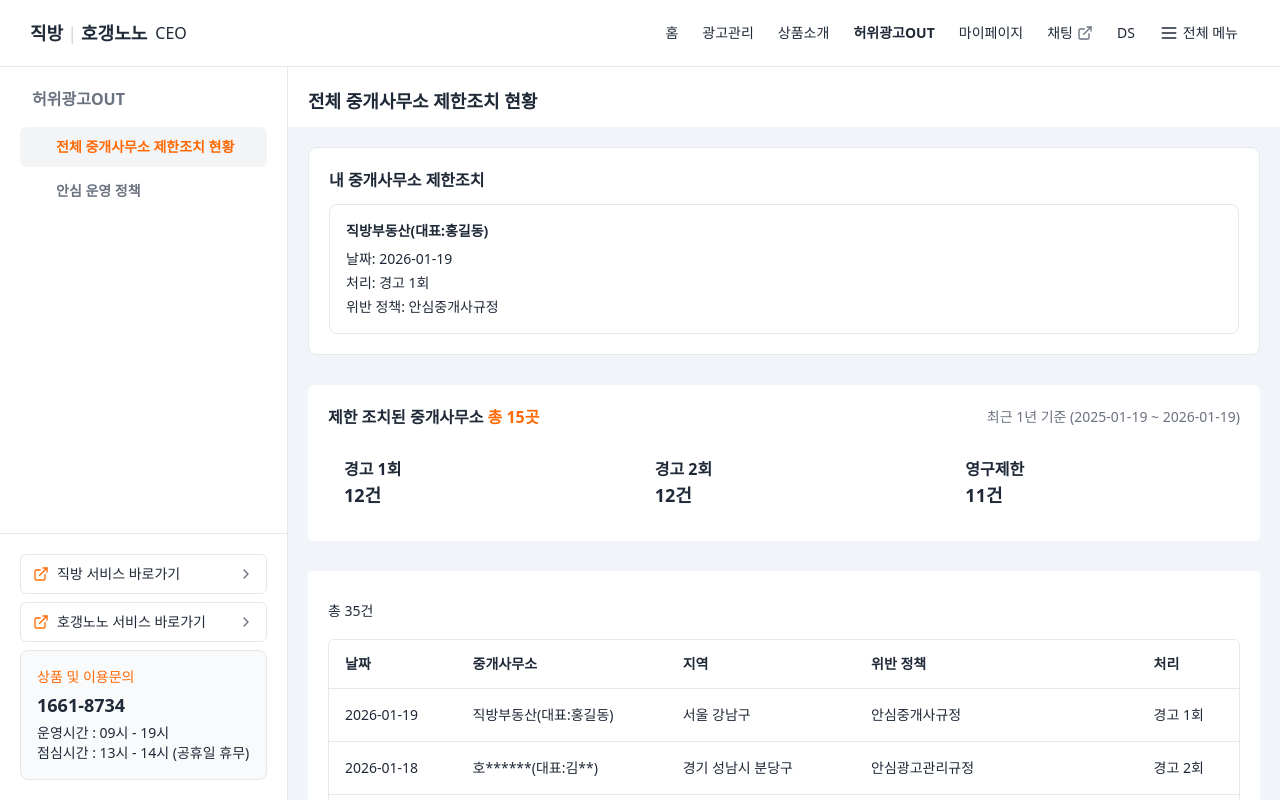
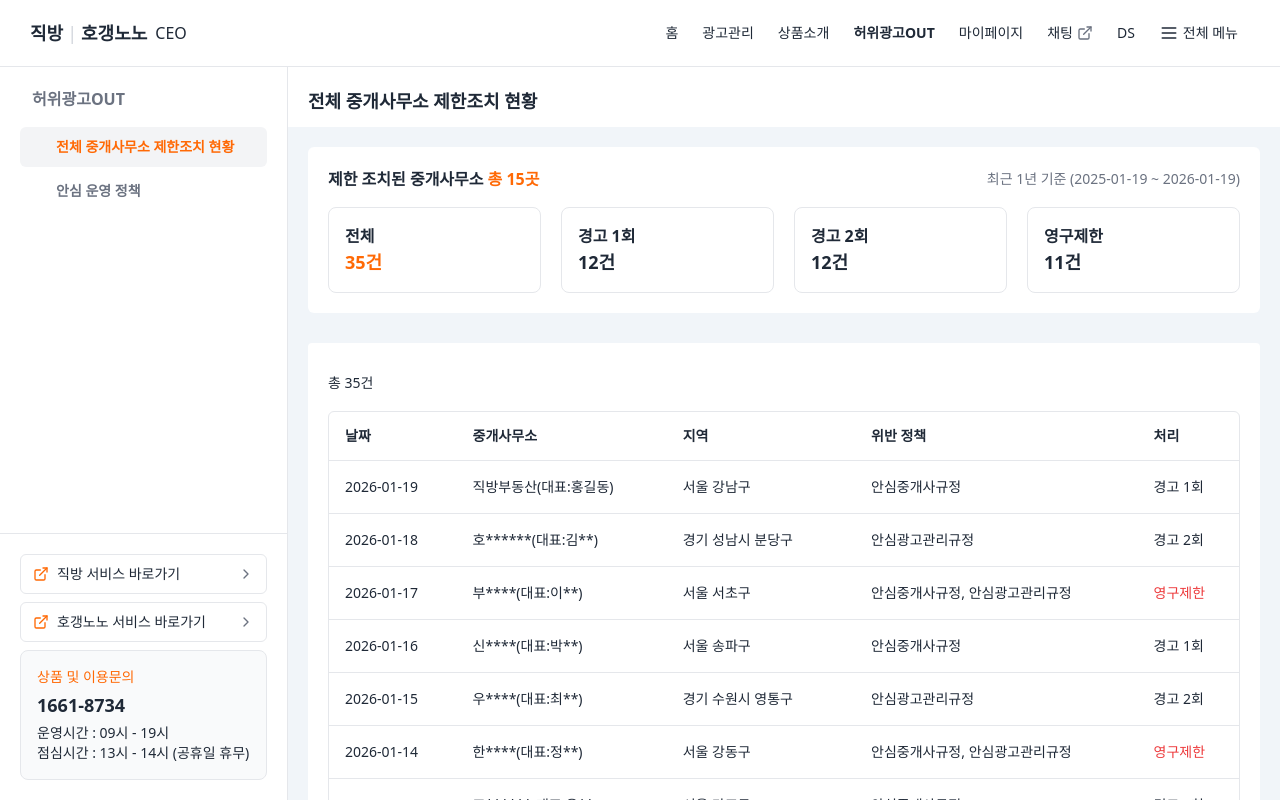
Before and after one commit to elfgee/Ceo, a React (Vite) app: page /fake-ads-out/restrictions in a window 1280 px wide. Built offline with nearby package versions, Linux system fonts and the light colour scheme.

Commit message:
Update restrictions header and filter cards.
- Render restriction type filters as clickable cards with hover info.
- Support inline subtext placement in ContentAreaHeader.
- Fix Calendar caption component typings.
- Align PRD and ignore local env files.

```diff
--- a/src/pages/Restrictions.tsx
+++ b/src/pages/Restrictions.tsx
@@ -9,6 +9,8 @@
   TableRow
 } from "@/app/components/ui/table";
 import { Card, CardContent } from "@/app/components/ui/card";
+import { HoverCard, HoverCardContent, HoverCardTrigger } from "@/app/components/ui/hover-card";
+import { ContentAreaHeader } from "@/app/templates/ContentAreaHeader";
 import { ChevronLeft, ChevronRight } from "@/app/icons/lucide";
 
 type RestrictionType = "warning-1" | "warning-2" | "permanent";
@@ -224,28 +226,6 @@
 
   return (
     <div className="flex flex-col gap-[30px] py-5 px-5">
-      {myLatestRestriction && (
-        <Card>
-          <CardContent className="flex flex-col gap-3 p-4 md:p-5">
-            <div className="text-base font-semibold leading-6 text-foreground">내 중개사무소 제한조치</div>
-            <div
-              className={cn(
-                "flex flex-col gap-2 rounded-card border border-border p-4",
-                myLatestRestriction.action === "permanent" && "bg-destructive/10 text-destructive"
-              )}
-            >
-              <div className="text-sm font-semibold leading-5">
-                {myLatestRestriction.officeName}(대표:{myLatestRestriction.representativeName})
-              </div>
-              <div className="flex flex-col gap-1 text-sm font-normal leading-5">
-                <span>날짜: {myLatestRestriction.date}</span>
-                <span>처리: {getActionLabel(myLatestRestriction.action)}</span>
-                <span>위반 정책: {myLatestRestriction.violationPolicies.join(", ")}</span>
-              </div>
-            </div>
-          </CardContent>
-        </Card>
-      )}
 
       {/* 상단 요약 정보 카드 */}
       <div className="py-5 md:p-5 bg-transparent md:bg-background rounded-[6px] md:rounded-[6px] flex flex-col gap-4">
@@ -260,12 +240,42 @@
         </div>
 
         {/* 제한 조치 유형별 통계 및 필터 */}
-        <div className="flex items-center gap-5">
+        <div className="flex flex-col gap-4 md:flex-row md:items-center md:gap-5">
+          <HoverCard>
+            <HoverCardTrigger asChild>
+              <button
+                type="button"
+                onClick={() => setFilter("all")}
+                className="flex-1 text-left focus-visible:outline-none focus-visible:ring-2 focus-visible:ring-ring"
+              >
+                <Card className="h-full transition-colors hover:bg-muted">
+                  <CardContent className="p-4">
+                    <div className="text-base font-semibold leading-6 text-foreground">전체</div>
+                    <div
+                      className={cn(
+                        "text-xl font-semibold leading-7 text-foreground",
+                        filter === "all" && "text-primary"
+                      )}
+                    >
+                      {statistics.warning1 + statistics.warning2 + statistics.permanent}건
+                    </div>
+                  </CardContent>
+                </Card>
+              </button>
+            </HoverCardTrigger>
+            <HoverCardContent className="text-sm leading-5">
+              전체 제한 조치 목록을 보여줍니다.
+            </HoverCardContent>
+          </HoverCard>
+          <HoverCard>
+            <HoverCardTrigger asChild>
               <button
                 type="button"
                 onClick={() => setFilter(filter === "warning-1" ? "all" : "warning-1")}
-            className="flex-1 rounded-[8px] px-4 py-3 text-left transition-colors"
+                className="flex-1 text-left focus-visible:outline-none focus-visible:ring-2 focus-visible:ring-ring"
               >
+                <Card className="h-full transition-colors hover:bg-muted">
+                  <CardContent className="p-4">
                     <div className="text-base font-semibold leading-6 text-foreground">경고 1회</div>
                     <div
                       className={cn(
@@ -275,12 +285,23 @@
                     >
                       {statistics.warning1}건
                     </div>
+                  </CardContent>
+                </Card>
               </button>
+            </HoverCardTrigger>
+            <HoverCardContent className="text-sm leading-5">
+              경고 1회 조치만 필터링합니다.
+            </HoverCardContent>
+          </HoverCard>
+          <HoverCard>
+            <HoverCardTrigger asChild>
               <button
                 type="button"
                 onClick={() => setFilter(filter === "warning-2" ? "all" : "warning-2")}
-            className="flex-1 rounded-[8px] px-4 py-3 text-left transition-colors"
+                className="flex-1 text-left focus-visible:outline-none focus-visible:ring-2 focus-visible:ring-ring"
               >
+                <Card className="h-full transition-colors hover:bg-muted">
+                  <CardContent className="p-4">
                     <div className="text-base font-semibold leading-6 text-foreground">경고 2회</div>
                     <div
                       className={cn(
@@ -290,12 +311,23 @@
                     >
                       {statistics.warning2}건
                     </div>
+                  </CardContent>
+                </Card>
               </button>
+            </HoverCardTrigger>
+            <HoverCardContent className="text-sm leading-5">
+              경고 2회 조치만 필터링합니다.
+            </HoverCardContent>
+          </HoverCard>
+          <HoverCard>
+            <HoverCardTrigger asChild>
               <button
                 type="button"
                 onClick={() => setFilter(filter === "permanent" ? "all" : "permanent")}
-            className="flex-1 rounded-[8px] px-4 py-3 text-left transition-colors"
+                className="flex-1 text-left focus-visible:outline-none focus-visible:ring-2 focus-visible:ring-ring"
               >
+                <Card className="h-full transition-colors hover:bg-muted">
+                  <CardContent className="p-4">
                     <div className="text-base font-semibold leading-6 text-foreground">영구제한</div>
                     <div
                       className={cn(
@@ -305,7 +337,14 @@
                     >
                       {statistics.permanent}건
                     </div>
+                  </CardContent>
+                </Card>
               </button>
+            </HoverCardTrigger>
+            <HoverCardContent className="text-sm leading-5">
+              영구제한 조치만 필터링합니다.
+            </HoverCardContent>
+          </HoverCard>
         </div>
       </div>
 
--- /dev/null
+++ b/src/pages/restrictionsData.ts
@@ -0,0 +1,143 @@
+export type RestrictionType = "warning-1" | "warning-2" | "permanent";
+
+export interface Restriction {
+  id: string;
+  date: string; // yyyy-mm-dd
+  officeId: string;
+  officeName: string;
+  representativeName: string;
+  region: string; // "시 구" or "도 시 구"
+  violationPolicies: string[]; // ["안심중개사규정", "안심광고관리규정"]
+  action: RestrictionType;
+}
+
+const generateMockRestrictions = (): Restriction[] => {
+  const offices = [
+    { id: "office-1", name: "직방부동산", rep: "홍길동", region: "서울 강남구" },
+    { id: "office-2", name: "호갱노노부동산", rep: "김철수", region: "경기 성남시 분당구" },
+    { id: "office-3", name: "부동산중개", rep: "이영희", region: "서울 서초구" },
+    { id: "office-4", name: "신뢰부동산", rep: "박민수", region: "서울 송파구" },
+    { id: "office-5", name: "우리부동산", rep: "최지영", region: "경기 수원시 영통구" },
+    { id: "office-6", name: "한국부동산", rep: "정대현", region: "서울 강동구" },
+    { id: "office-7", name: "프리미엄부동산", rep: "윤서연", region: "서울 마포구" },
+    { id: "office-8", name: "스마트부동산", rep: "장현우", region: "경기 고양시 일산동구" },
+    { id: "office-9", name: "글로벌부동산", rep: "오수진", region: "서울 영등포구" },
+    { id: "office-10", name: "프로부동산", rep: "한동욱", region: "서울 노원구" },
+    { id: "office-11", name: "베스트부동산", rep: "강미영", region: "경기 용인시 기흥구" },
+    { id: "office-12", name: "골드부동산", rep: "임태호", region: "서울 강서구" },
+    { id: "office-13", name: "플러스부동산", rep: "신혜진", region: "서울 종로구" },
+    { id: "office-14", name: "파워부동산", rep: "조성민", region: "경기 성남시 수정구" },
+    { id: "office-15", name: "엘리트부동산", rep: "배지은", region: "서울 중구" }
+  ];
+
+  const policies = [
+    ["안심중개사규정"],
+    ["안심광고관리규정"],
+    ["안심중개사규정", "안심광고관리규정"]
+  ];
+
+  const actions: RestrictionType[] = ["warning-1", "warning-2", "permanent"];
+
+  const restrictions: Restriction[] = [];
+  const today = new Date();
+
+  for (let i = 0; i < 35; i++) {
+    const office = offices[i % offices.length];
+    const daysAgo = i;
+    const date = new Date(today);
+    date.setDate(date.getDate() - daysAgo);
+
+    const formattedDate = `${date.getFullYear()}-${String(date.getMonth() + 1).padStart(2, "0")}-${String(
+      date.getDate()
+    ).padStart(2, "0")}`;
+
+    restrictions.push({
+      id: String(i + 1),
+      date: formattedDate,
+      officeId: office.id,
+      officeName: office.name,
+      representativeName: office.rep,
+      region: office.region,
+      violationPolicies: policies[i % policies.length],
+      action: actions[i % actions.length]
+    });
+  }
+
+  return restrictions;
+};
+
+export const mockRestrictions: Restriction[] = generateMockRestrictions();
+export const currentUserOfficeId = "office-1";
+
+export const getDateRange = () => {
+  const endDate = new Date();
+  const startDate = new Date();
+  startDate.setFullYear(startDate.getFullYear() - 1);
+
+  const formatDate = (date: Date) => {
+    const year = date.getFullYear();
+    const month = String(date.getMonth() + 1).padStart(2, "0");
+    const day = String(date.getDate()).padStart(2, "0");
+    return `${year}-${month}-${day}`;
+  };
+
+  return {
+    start: formatDate(startDate),
+    end: formatDate(endDate)
+  };
+};
+
+export const getActionLabel = (action: RestrictionType): string => {
+  switch (action) {
+    case "warning-1":
+      return "경고 1회";
+    case "warning-2":
+      return "경고 2회";
+    case "permanent":
+      return "영구제한";
+  }
+};
+
+export const getStatistics = (restrictions: Restriction[]) => {
+  const uniqueOffices = new Set(restrictions.map((r) => r.officeId));
+  const totalOffices = uniqueOffices.size;
+  const totalActions = restrictions.length;
+  const warning1 = restrictions.filter((r) => r.action === "warning-1").length;
+  const warning2 = restrictions.filter((r) => r.action === "warning-2").length;
+  const permanent = restrictions.filter((r) => r.action === "permanent").length;
+
+  return { totalOffices, totalActions, warning1, warning2, permanent };
+};
+
+const maskText = (value: string) => {
+  if (!value) return "";
+  return `${value.slice(0, 1)}${"*".repeat(Math.max(0, value.length - 1))}`;
+};
+
+export const formatOfficeLabel = (restriction: Restriction) => {
+  if (restriction.officeId === currentUserOfficeId) {
+    return `${restriction.officeName}(대표:${restriction.representativeName})`;
+  }
+  return `${maskText(restriction.officeName)}(대표:${maskText(restriction.representativeName)})`;
+};
+
+export const getMostSevereRestriction = (restrictions: Restriction[]) => {
+  if (!restrictions.length) return null;
+  const severityOrder: Record<RestrictionType, number> = {
+    "warning-1": 1,
+    "warning-2": 2,
+    permanent: 3
+  };
+  return [...restrictions]
+    .sort((a, b) => {
+      const severityDiff = severityOrder[b.action] - severityOrder[a.action];
+      if (severityDiff !== 0) return severityDiff;
+      return new Date(b.date).getTime() - new Date(a.date).getTime();
+    })
+    [0];
+};
+
+export const getMyLatestRestriction = (
+  restrictions: Restriction[] = mockRestrictions,
+  officeId: string = currentUserOfficeId
+) => getMostSevereRestriction(restrictions.filter((restriction) => restriction.officeId === officeId));
```
Also changed, not shown: src/app/components/ui/calendar.tsx (+12 -8 lines), src/app/templates/ContentAreaHeader.tsx (+21 -4 lines), 2 other files (tests, documents, lock files or other folders). Lines whose indentation alone changed are shown as unchanged.
